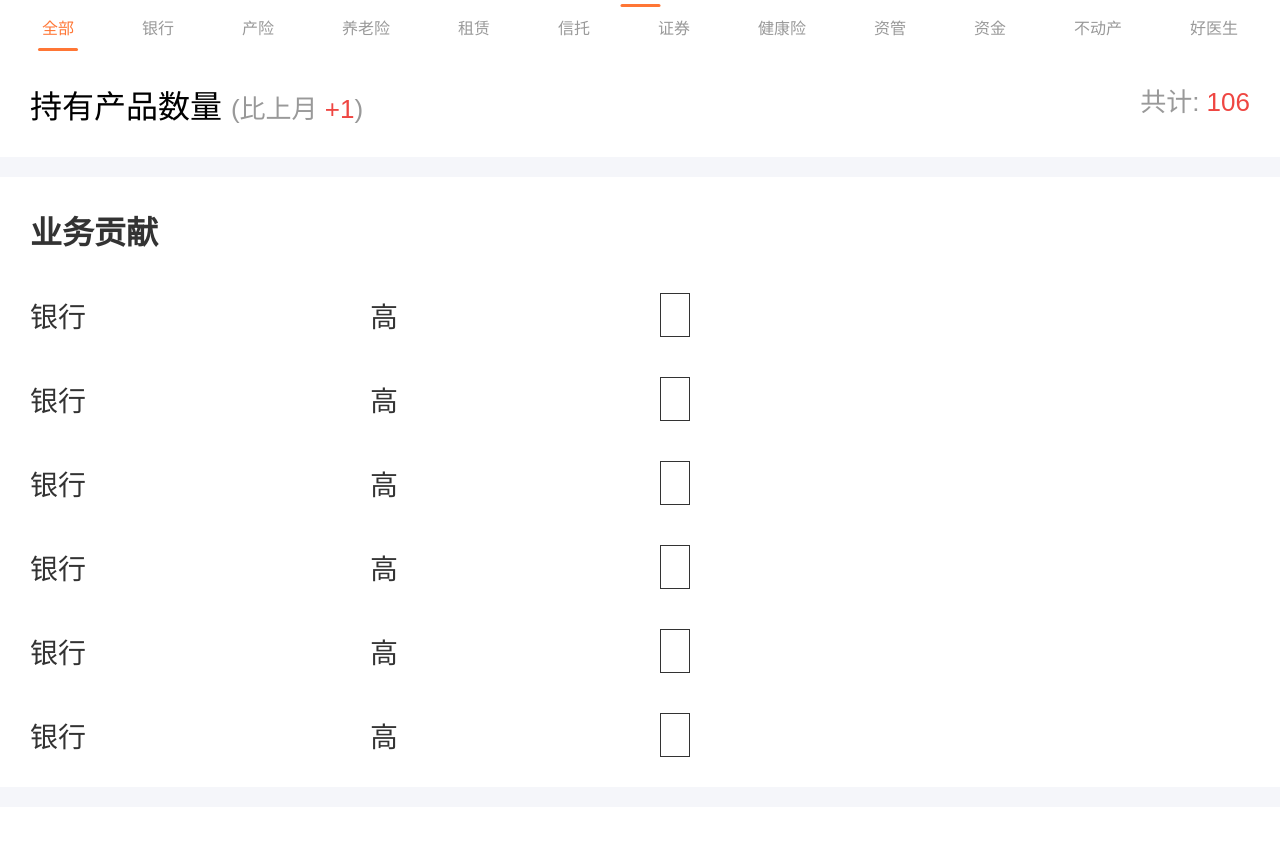
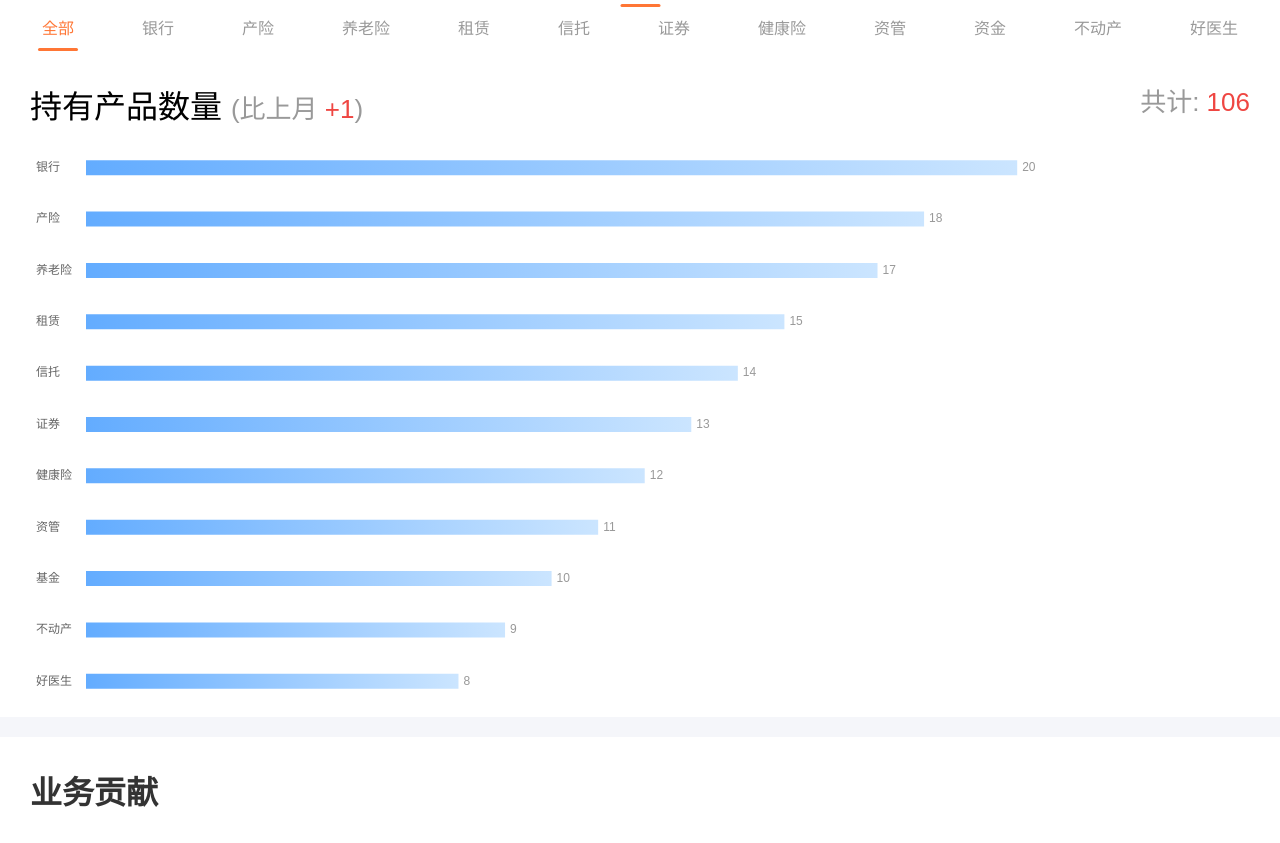
Before and after one commit to itwebwjl/PiAn-custormPicture, a Vue app: page /#/customer/cooperation in a window 1280 px wide. Shown: the part 440-1283 px from the top of the page. Built offline with nearby package versions, Linux system fonts and the light colour scheme; sample sign-in values are in the browser's storage.

Commit message:
集团合作页面 - echart

```diff
--- a/src/page/_cooperation/overview.vue
+++ b/src/page/_cooperation/overview.vue
@@ -4,6 +4,9 @@
       <div class="title-row flex-rb">
         <div class="total-title">持有产品数量 <span class="tip">(比上月 <span class="red">+1</span>)</span></div>
         <div class="tip">共计: <span class="red">106</span></div>
+      </div>
+      <div class="echart-container">
+        <div id="echart" style="height: 3rem"></div>
       </div>
     </div>
 
@@ -33,8 +36,79 @@
 </template>
 
 <script>
+  // 按需引入 引入 ECharts 主模块
+  const echarts = require("echarts/lib/echarts");
+  // 引入柱状图
+  require("echarts/lib/chart/bar");
+
   export default {
-    name: "overview"
+    name: "overview",
+    data() {
+      return {
+        echartOptions: {
+          title: {},
+          tooltip: {
+            trigger: 'axis',
+            axisPointer: {
+              type: 'shadow'
+            }
+          },
+          grid: {
+            left: -30,
+            right: 0,
+            bottom: 0,
+            top: 15,
+            containLabel: true
+          },
+          xAxis: {
+            show: false,
+            type: 'value',
+            boundaryGap: [0, 0.01]
+          },
+          yAxis: {
+            type: 'category',
+            data: ['好医生', '不动产', '基金', '资管', '健康险', '证券', '信托', '租赁', '养老险', '产险', '银行'],
+            axisLabel: {
+              align: 'left',
+              color: '#666',
+              margin: 50
+            },
+            axisLine: {
+              show: false
+            },
+            axisTick: {
+              show: false
+            }
+          },
+          series: [
+            {
+              type: 'bar',
+              data: [8, 9, 10, 11, 12, 13, 14, 15, 17, 18, 20],
+              barWidth: '15px',
+              barCategoryGap: '10px',
+              label: {
+                show: true,
+                position: 'right',
+                color: '#999'
+              },
+              itemStyle: {
+                color: new echarts.graphic.LinearGradient(1, 0, 0, 0, [{
+                  offset: 0,
+                  color: "#CBE5FF" // 0% 处的颜色
+                }, {
+                  offset: 1,
+                  color: "#63ACFF" // 60% 处的颜色
+                }], false)
+              }
+            }
+          ]
+        }
+      }
+    },
+    mounted() {
+      const echart = echarts.init(document.getElementById('echart'))
+      echart.setOption(this.echartOptions)
+    }
   }
 </script>
 
@@ -65,6 +139,10 @@
           color: #333;
           font-weight: bold;
         }
+      }
+
+      .echart-container {
+        height: 2.8rem;
       }
 
       .row {
```
